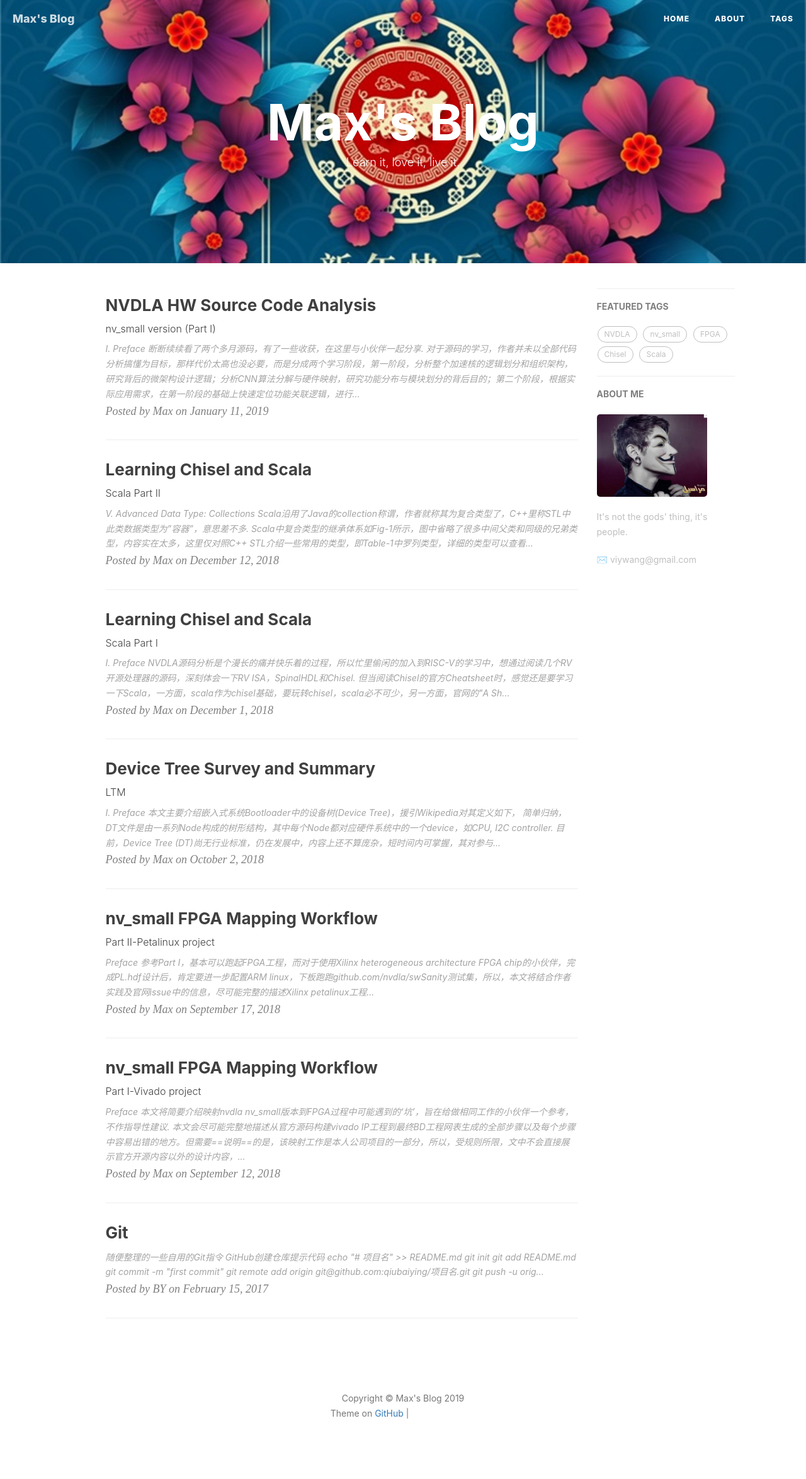
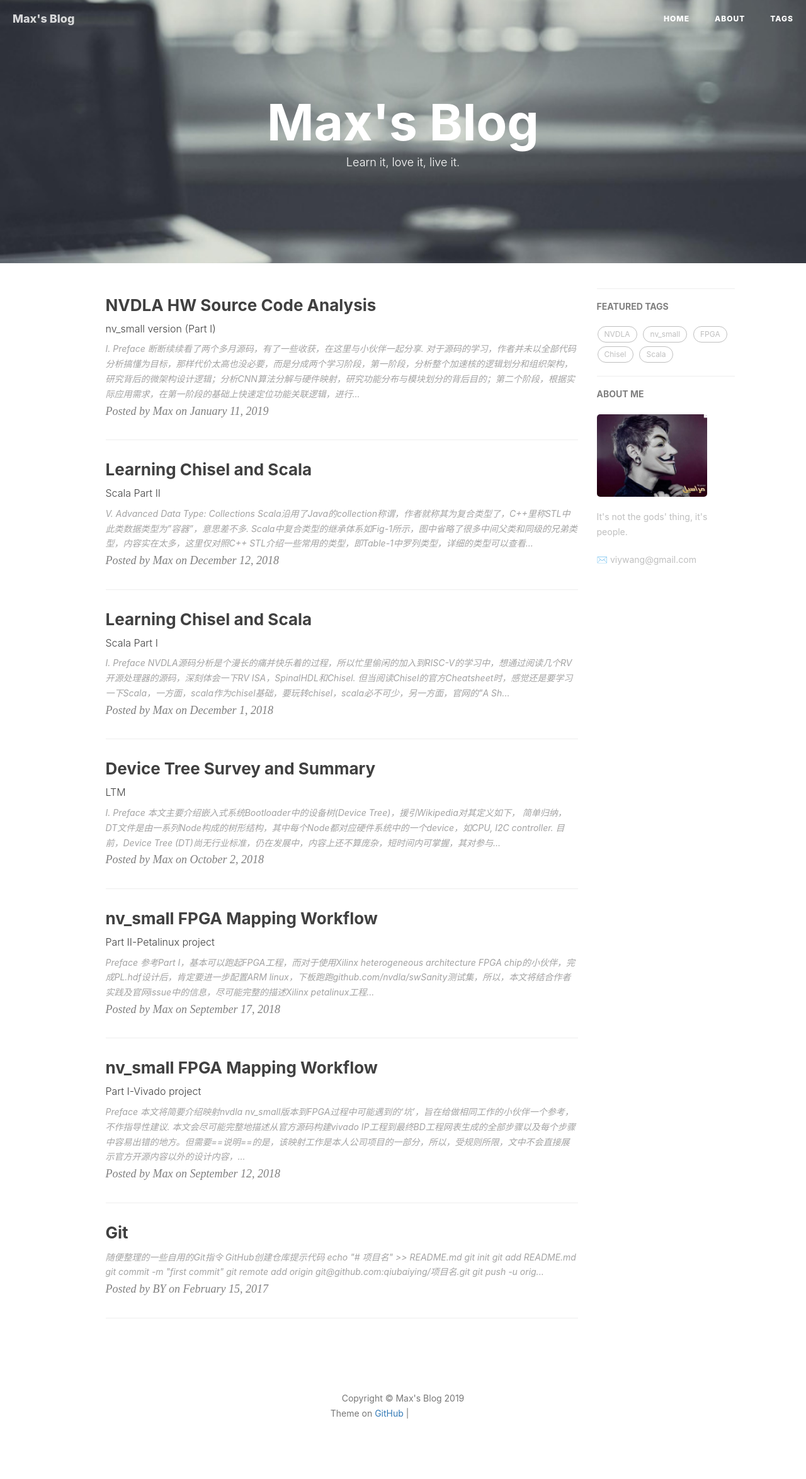
Before and after one commit to VVViy/VVViy.github.io, a Jekyll site: the page built from index.html, in a window 1280 px wide. Shown: the whole page at 63% size. Built offline with Jekyll 4.4.1, drawn with Linux system fonts in a browser that asks for light colours; nearby versions of some CDN libraries; the list of posts is cut into pages by our own code; comment, search, counter and statistics services are not loaded; grey boxes are pictures that could not be loaded.

Commit message:
Update _config.yml

```diff
--- a/_config.yml
+++ b/_config.yml
@@ -1,7 +1,7 @@
 # Site settings
 title: Max's Blog
 SEOTitle: Max's Blog
-header-img: img/blog_bg_homepage_2019_4.jpg
+header-img: img/blog-bg-homepage.jpg
 email: viywang@gmail.com
 description: "Keep self busy."
 keyword: "Max's Blog"
```
